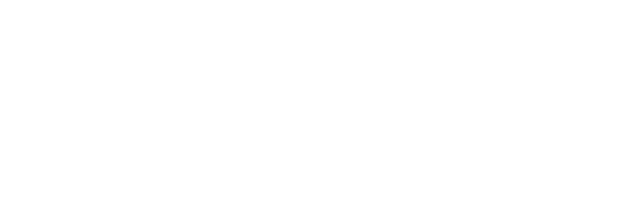
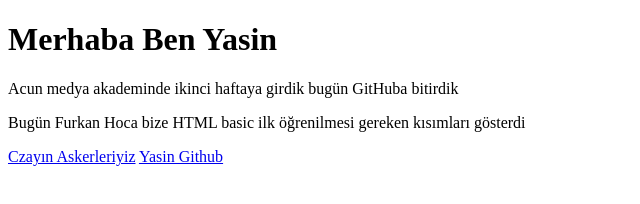
Before and after one commit to YsnKayaa/Html--lk-odev, a plain HTML site: page index.html in a window 1280 px wide. Shown: the whole page, without its empty margins (0-640 px from the left). Drawn offline with Linux system fonts and the light colour scheme.

Commit message:
Bağlantılar eklendi

```diff
--- a/index.html
+++ b/index.html
@@ -1,11 +1,16 @@
 <!DOCTYPE html>
-<html lang="en">
+<html lang="tr">
 <head>
     <meta charset="UTF-8">
     <meta name="viewport" content="width=device-width, initial-scale=1.0">
     <title>Document</title>
 </head>
 <body>
+    <h1>Merhaba Ben Yasin</h1>
+    <p>Acun medya akademinde ikinci haftaya girdik bugün GitHuba bitirdik</p>
+    <p>Bugün Furkan Hoca bize HTML basic ilk öğrenilmesi gereken kısımları gösterdi</p>
 
+    <a href="https://student.czay.dev/">Czayın Askerleriyiz</a>
+    <a href="https://github.com/YsnKayaa">Yasin Github</a>
 </body>
 </html>
```
Also changed, not shown: html.txt.
